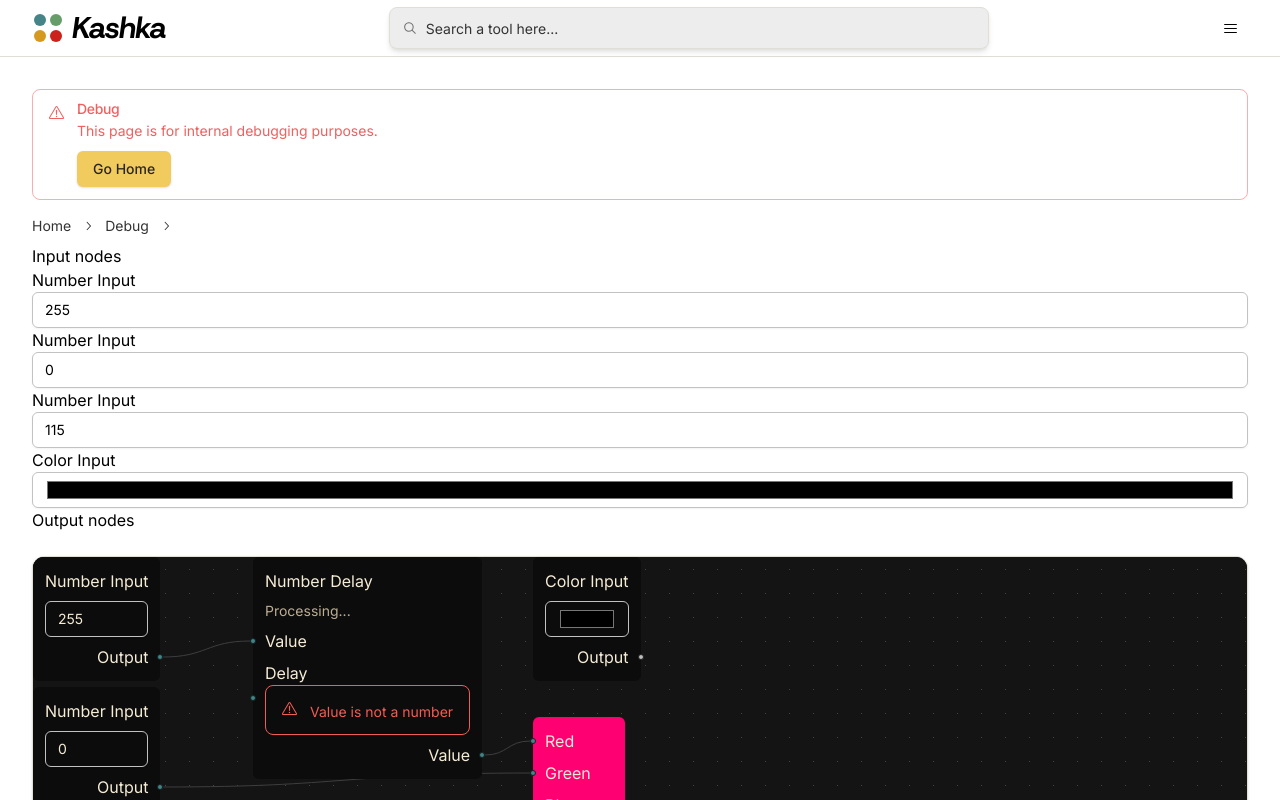
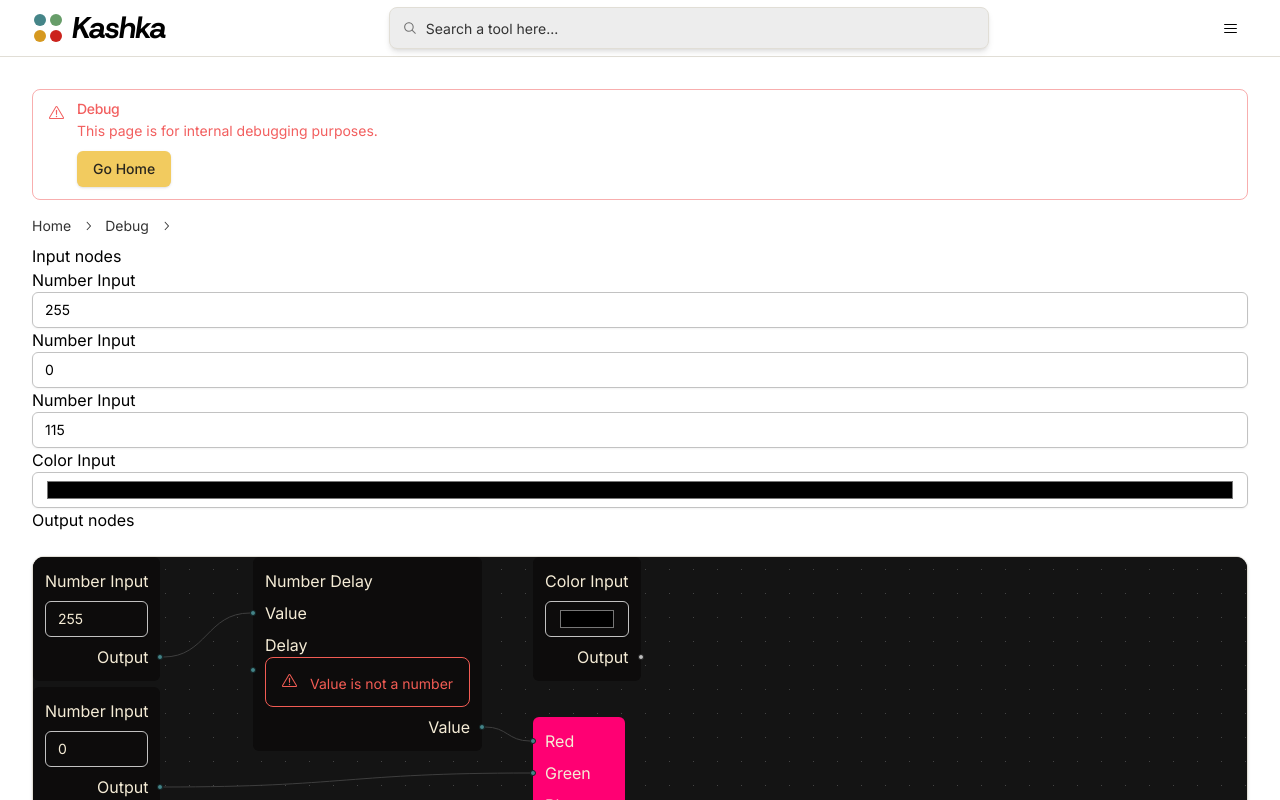
Before and after one commit to kashka-toolbox/open-toolbox, a Next.js app: page /en/debug/flow in a window 1280 px wide. Shown: the top 800 px of the page. Built offline with nearby package versions, Linux system fonts and the light colour scheme.

Commit message:
feat: visual busy indicator

```diff
--- a/src/components/flow/nodes/BaseNode.tsx
+++ b/src/components/flow/nodes/BaseNode.tsx
@@ -28,10 +28,12 @@ export function BaseNode({ id, label, children, options }:
 
     return ( // TODO add min/max input
         <div className={cn("bg-background text-foreground flex flex-col gap-2 p-3 border-1 rounded-md",
-            isProcessing ? "" : ""
+            isProcessing ? "border-primary border" : ""
         )}>
             <h4>{label}</h4>
-            <div className="text-sm text-muted-foreground">{options?.processingLabel ?? "Processing..."}</div>
+            {
+                isProcessing && <div className="text-sm text-muted-foreground">{options?.processingLabel ?? "Processing..."}</div>
+            }
             {children}
         </div>
     );
```
